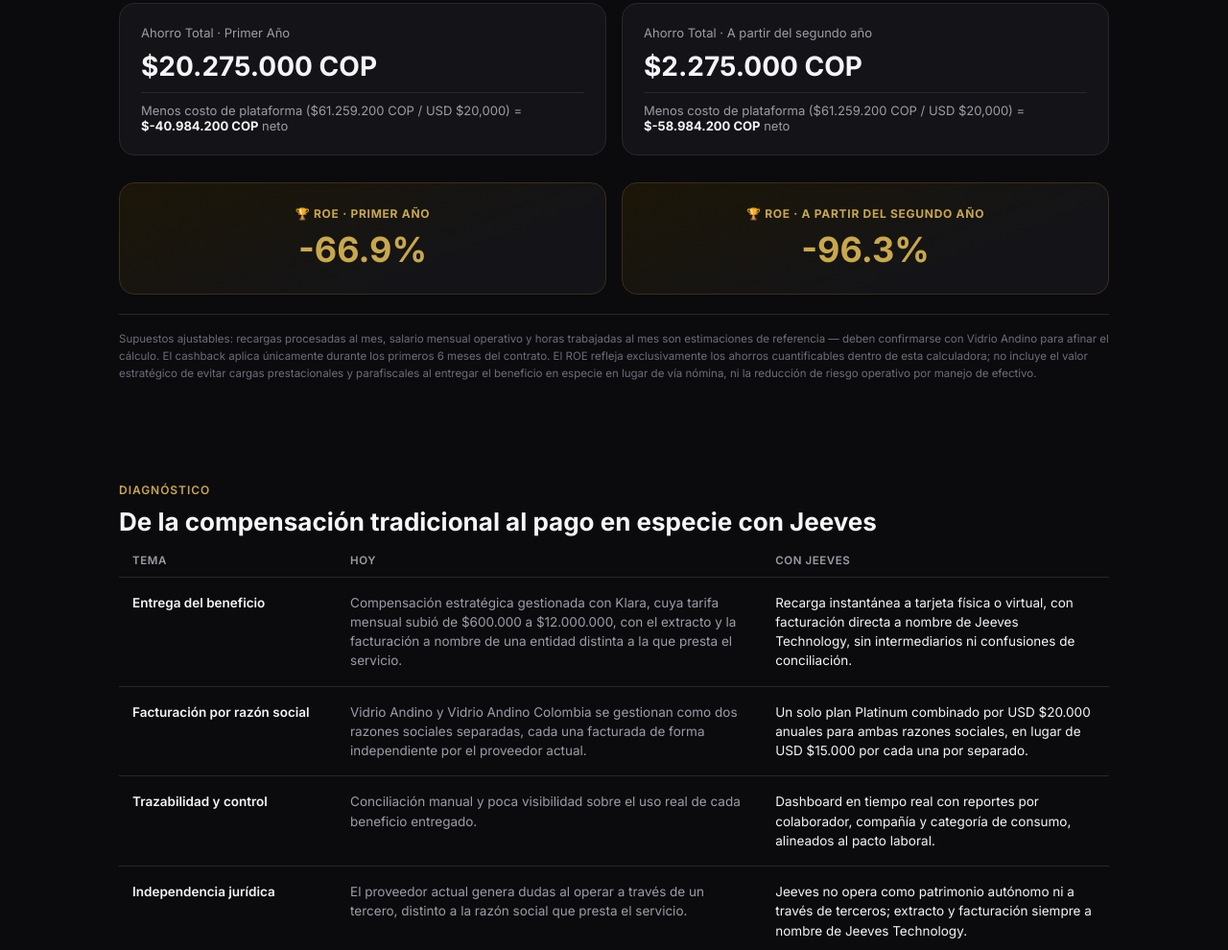
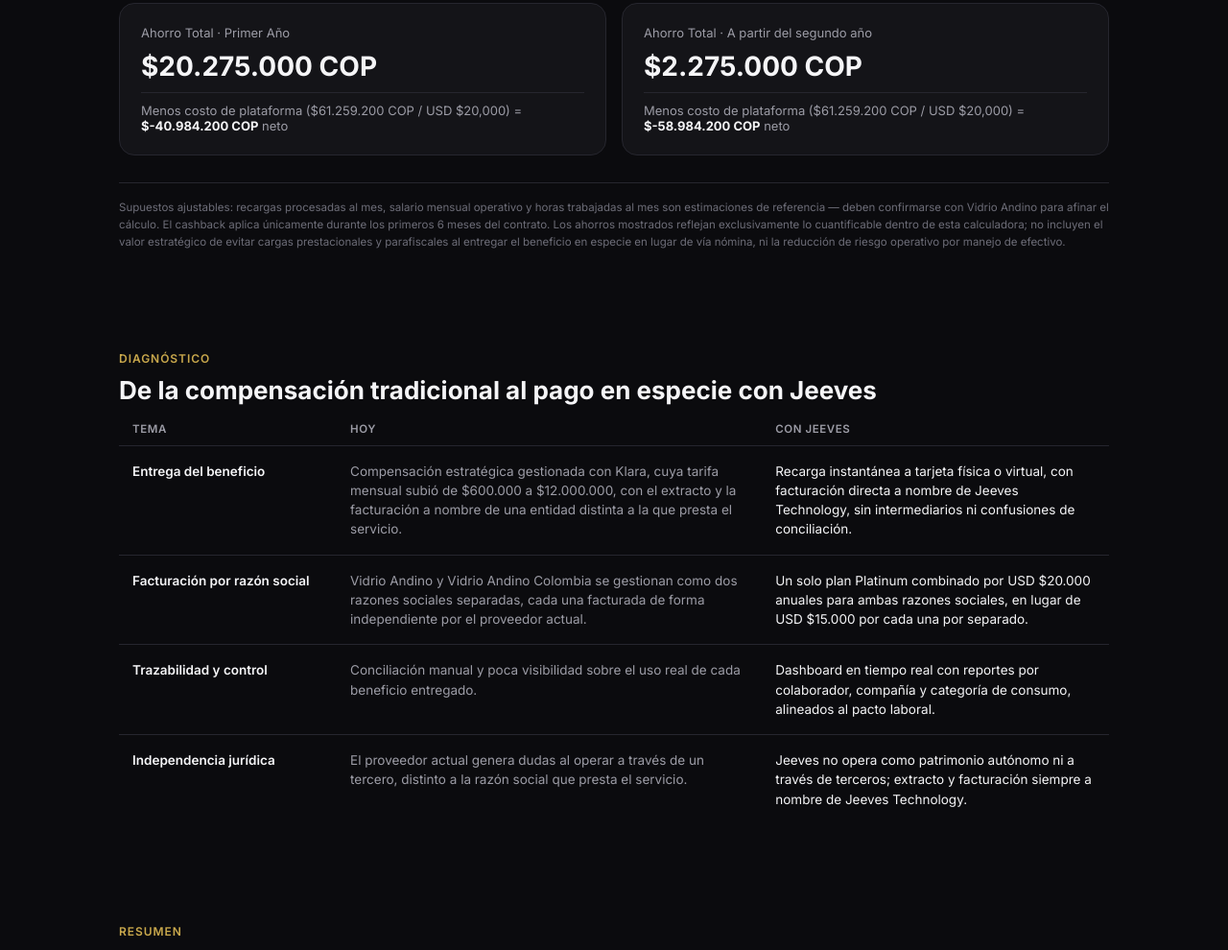
Before and after one commit to carlosgomez-cloud/propuesta_vidrioandino, a plain HTML site: page index.html in a window 1280 px wide. Shown: the part 1657-2647 px from the top of the page at 96% size. Drawn offline with Linux system fonts and the light colour scheme.

Commit message:
Add files via upload

```diff
--- a/index.html
+++ b/index.html
@@ -295,23 +295,12 @@
         </div>
       </div>
 
-      <div class="roe-grid">
-        <div class="roe-card">
-          <div class="tag">🏆 ROE · Primer Año</div>
-          <div class="num" id="roeAno1">—</div>
-        </div>
-        <div class="roe-card">
-          <div class="tag">🏆 ROE · A partir del segundo año</div>
-          <div class="num" id="roeAno2">—</div>
-        </div>
-      </div>
-
       <div class="assumptions">
         Supuestos ajustables: recargas procesadas al mes, salario mensual operativo y horas trabajadas al mes son estimaciones
         de referencia — deben confirmarse con Vidrio Andino para afinar el cálculo. El cashback aplica únicamente durante los
-        primeros 6 meses del contrato. El ROE refleja exclusivamente los ahorros cuantificables dentro de esta calculadora;
-        no incluye el valor estratégico de evitar cargas prestacionales y parafiscales al entregar el beneficio en especie
-        en lugar de vía nómina, ni la reducción de riesgo operativo por manejo de efectivo.
+        primeros 6 meses del contrato. Los ahorros mostrados reflejan exclusivamente lo cuantificable dentro de esta
+        calculadora; no incluyen el valor estratégico de evitar cargas prestacionales y parafiscales al entregar el
+        beneficio en especie en lugar de vía nómina, ni la reducción de riesgo operativo por manejo de efectivo.
       </div>
     </div>
   </section>
@@ -431,9 +420,6 @@
   const netoAno1 = totalAno1 - costoAnualPlataforma;
   const netoAno2 = totalAno2 - costoAnualPlataforma;
 
-  const roeAno1 = costoAnualPlataforma !== 0 ? (netoAno1 / costoAnualPlataforma) * 100 : 0;
-  const roeAno2 = costoAnualPlataforma !== 0 ? (netoAno2 / costoAnualPlataforma) * 100 : 0;
-
   document.getElementById('valorPlanCOP').value = fmtCOP(costoAnualPlataforma);
   document.getElementById('cashbackPreview').value = fmtCOP(ahorroCashback) + ' (año 1)';
 
@@ -448,9 +434,6 @@
 
   document.getElementById('netoAno1').textContent = fmtCOP(netoAno1);
   document.getElementById('netoAno2').textContent = fmtCOP(netoAno2);
-
-  document.getElementById('roeAno1').textContent = fmtPct(roeAno1);
-  document.getElementById('roeAno2').textContent = fmtPct(roeAno2);
 
   document.getElementById('automatizacionBreakdown').textContent =
     automatizacionOn
```
